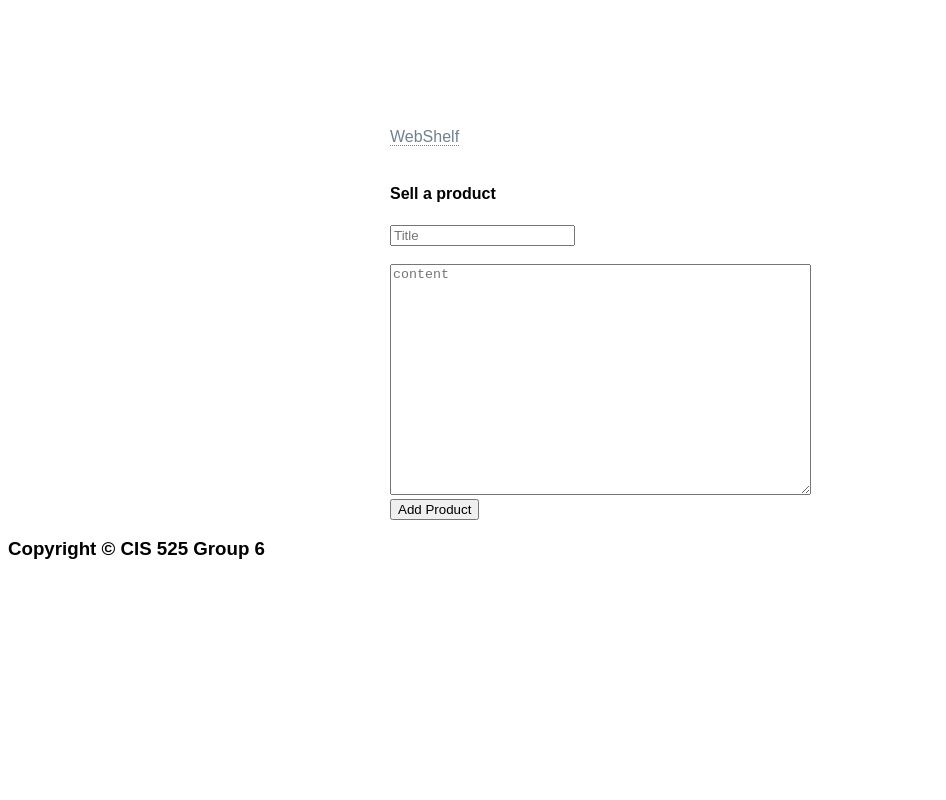
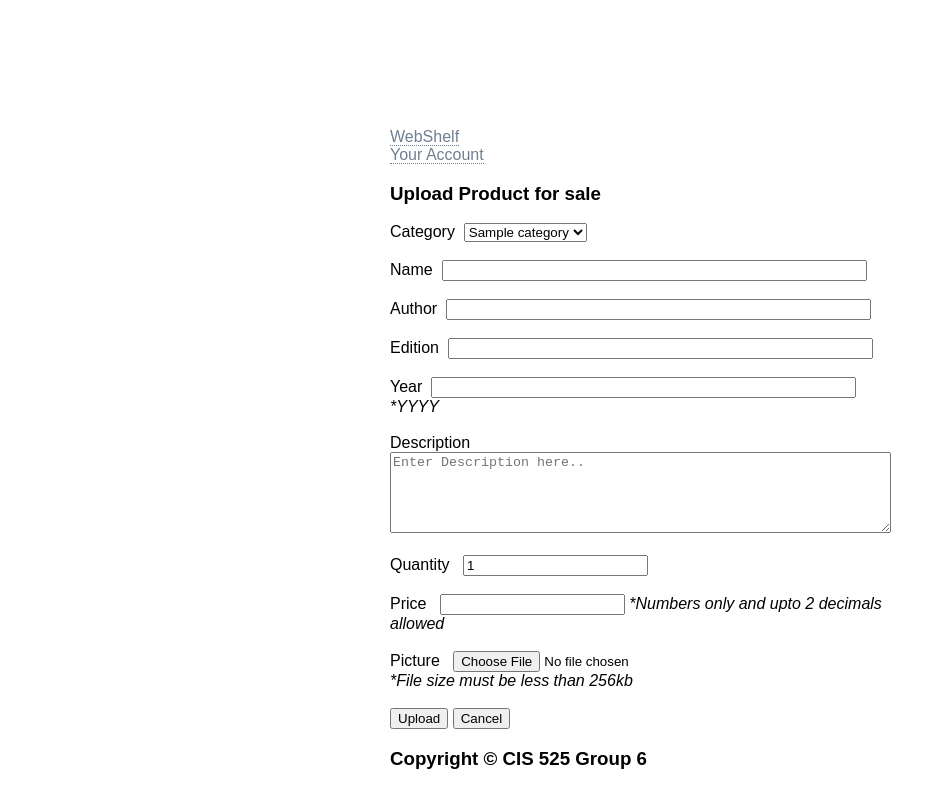
Before and after one commit to venkatainamana/campustore, a PHP site: page /sell.php in a window 1280 px wide. Shown: the whole page, without its empty margins (0-946 px from the left). Run offline with PHP 8.4, Linux system fonts and the light colour scheme; the visitor is signed in with stand-in values (Sample User, id 1); tables that the repository leaves empty or names only in its code hold one stand-in row (values such as "Sample post").

Commit message:
Added html content for uploading product details and  included php code for adding the product details to the database table 'Product'.

```diff
--- a/sell.php
+++ b/sell.php
@@ -1,54 +1,180 @@
 <?php
 session_start();
 include_once('includes/connection.php');
+include('includes/header.php');
+
 
 if (isset($_SESSION['logged_in'])) {
-    if(isset($_POST['title'],$_POST['content'])) {
-        $title = $_POST['title'];
-        $content = nl2br($_POST['content']);
-        if (empty($title) or empty($content)) {
+    //Fetching the user id from the session variable
+    $user_id = $_SESSION['user_id'];
+
+    if (isset($_POST['name'], $_POST['category'], $_POST['description'], $_POST['price'], $_POST['quantity'])) {
+        $name = $_POST['name'];
+        $description = $_POST['description'];
+        $category = $_POST['category'];
+        $price = $_POST['price'];
+        $quantity = $_POST['quantity'];
+
+        //Check if any of the input fields is empty
+        if (empty($name) or empty($description) or empty($category) or empty($price) or empty($quantity)) {
             $error = "All fields are required!";
-         } else {
-            $query = $pdo->prepare("INSERT INTO product (name,description,create_date,price,order_status,quantity,user_id) VALUES (?, ?, ?, ? ,?, ?, ?)");
-            $query->bindValue(1, $title);
-            $query->bindValue(2, $content);
-            $query->bindValue(3, time());
-            $query->bindValue(4, 10.0);
-            $query->bindValue(5, "normal");
-            $query->bindValue(6, 1);
-            $query->bindValue(7, 1);
+        } else {
 
+            //Check if the category is 'Books' i.e value of category id must be '1'
+            if ($category == '1') {
+
+                //If the category selected is 'Books', then author, edition and year are mandatory
+                if (isset($_POST['author'], $_POST['edition'], $_POST['year'])) {
+                    $author = $_POST['author'];
+                    $edition = $_POST['edition'];
+                    $year = $_POST['year'];
+
+                    //Check if any of fields is empty, if so raise error.
+                    if (empty($author) or empty($edition) or empty($year)) {
+                        $error = "All fields are required!";
+                    } else {
+
+                        //else concatenate the author, edition and year to the description field
+                        $description = "Author: " . $author . " Edition: " . $edition . " Year: " . $year . " " . $description;
+                    }
+                }
+            }
+        }
+
+        /*****Code logic for uploading image file of the product****/
+        if (empty($_FILES['picture']['name'])) {
+            $image_attr = "0"; //no file chosen
+        } else {
+            //if user has chosen an image file for upload, check the file size
+            if ($_FILES['picture']['size'] > 256000) {
+                $error =  "Sorry, your file is too large.";
+            }else {
+//            $target_path = $target_path.basename( $_FILES['picture']['name']);
+//            if(move_uploaded_file($_FILES['picture']['tmp_name'], $target_path)) {
+//                $image_attr = "1";
+//            } else{
+//                $error = "There was an error uploading the file, please try again!";
+//            }
+            }
+
+        }
+        /***** End of code logic for file upload ******/
+
+        //If no errors encountered, then add the product to the database
+        if (empty($error)) {
+            //Prepare the SQL INSERT query to add the product to the database
+            date_default_timezone_set('America/Detroit');
+            $query = $pdo->prepare("INSERT INTO product (name, description, create_date, price, order_status, quantity, user_id, category_id) VALUES (?,?,?,?,?,?,?,?)");
+            $query->bindValue(1, $name);
+            $query->bindValue(2, $description);
+            $query->bindValue(3, date("Y-m-d H:i:s")); //date format of MySQL 'datetime' type
+            $query->bindValue(4, $price);
+            $query->bindValue(5, "Available");
+            $query->bindValue(6, $quantity);
+            $query->bindValue(7, $user_id);
+            $query->bindValue(8, $category);
+
+            // Execute the INSERT query
             $query->execute() or die(print_r($query->errorInfo(), true));
 
-            header("Location: index.php");
-         }
+            // Fetch the id of the new product inserted to the database
+            $product_id = $pdo->lastInsertId();
+
+            //If image file chosen by user, update the picture table with the filepth
+            if ($image_attr === "1") {
+                $query = $pdo->prepare("INSERT INTO picture (product_id, path) VALUES (?,?)");
+                $query->bindValue(1, $product_id);
+                $query->bindValue(2, $target_path);
+                $query->execute() or die(print_r($query->errorInfo(), true));
+            }
+            header("Location: edit_item.php");
+        }
     }
-
-    include('includes/header.php');
+}
 ?>
 
- <br /><br />
-        <h4>Sell a product</h4>
+<html>
+<head>
+    <title>WebShelf -Upload Product to catalog</title>
+    <link rel="stylesheet" href="style.css" id="style">
+    <!--Script to show/hide div id "Book_details" based on dropdown menu selected -->
+    <script>
+        function changeDisplay(){
+            var category = document.getElementById("category");
+            var book_details = document.getElementById("book_details");
+            if (category.value === '1'){
+                book_details.style.display="inline";
+            }
+            else{
+                book_details.style.display="none";
+            }
+        }
+    </script>
+</head>
 
+<body>
+
+    <div id="add_item" class="box add_item">
+        <a href="account_menu.php" id="account">Your Account</a>
+        <h3 class="center_align"> Upload Product for sale </h3>
         <?php if (isset($error)) { ?>
             <small style="color: #aa0000;"><?php echo $error;?></small>
             <br /><br />
         <?php } ?>
+        <form method="post" action="sell.php" name="upload_item" enctype="multipart/form-data" >
+            Category&nbsp;&nbsp;<select name="category" id="category" onchange="changeDisplay()">
+                <?php
+                $query = $pdo->prepare("SELECT id, name FROM category");
+                $query->execute() or die(print_r($query->errorInfo(), true));
+                $result = $query->fetchAll(PDO::FETCH_ASSOC);
+                foreach($result as $row){
+                    echo "<option value='".$row['id']."'>".$row['name']."</option>";
+                }
+                ?>
+            </select>
+            <br><br>
 
-        <form action="sell.php" method ="post" autocomplete="off">
-            <input type="text" name="title" placeholder="Title"/><br /><br />
-            <textarea rows="15" name="content" cols="50" placeholder="content">
-</textarea><br />
-            <input type="submit" value="Add Product"/>
+            <label>Name&nbsp;&nbsp;<input type="text" name="name" size="50" required/></label><br><br>
+
+            <div id="book_details">
+                <label>Author&nbsp;&nbsp;<input type="text" name="author" size="50" /></label><br><br>
+                <label>Edition&nbsp;&nbsp;<input type="text" name="edition" size="50" /></label><br><br>
+                <label>Year&nbsp;&nbsp;<input type="text" name="year" size="50" pattern="[1-9][0-9]{3}"/>
+                    <em class="comments">*YYYY</em>
+                </label><br><br>
+            </div>
+
+            <label>Description<br>
+                <textarea name="description" rows="5" cols="60" required placeholder="Enter Description here.."></textarea>
+            </label><br><br>
+
+            <label>Quantity&nbsp;&nbsp;
+                <input type="text" name="quantity" pattern="[1-9]\d*"  value="1" required/>
+            </label><br><br>
+
+            <label>Price&nbsp;&nbsp;
+                <input type="text" name="price" pattern="[1-9]\d*[.]?\d{1,2}" required/>
+                <em class="comments">*Numbers only and upto 2 decimals allowed</em>
+            </label><br><br>
+
+            <label>Picture&nbsp;&nbsp;
+                <input type="file" name="picture"/><br>
+                <em class="comments">*File size must be less than 256kb</em>
+            </label><br><br>
+
+            <input type="submit" name="submit" value="Upload"/>
+            <input type="reset" name="reset" value="Cancel"/>
+            <br>
+
         </form>
-   </div>
+    </div>
 </body>
 </html>
 
 <?php
-    include('includes/footer.php');
-} else{
-    header('Location: index.php');
-}
-
-?>
+include('includes/footer.php');
+//} else{
+//    header('Location: index.php');
+//}
+//
+//?><!--                    -->
```
